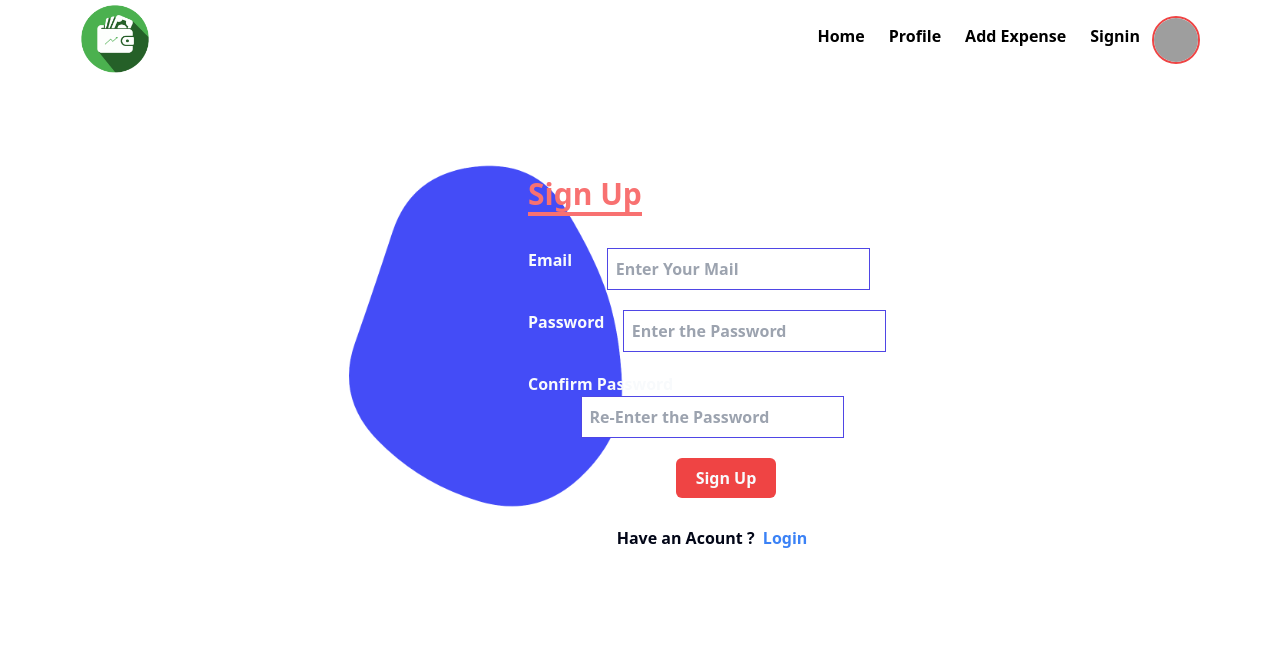
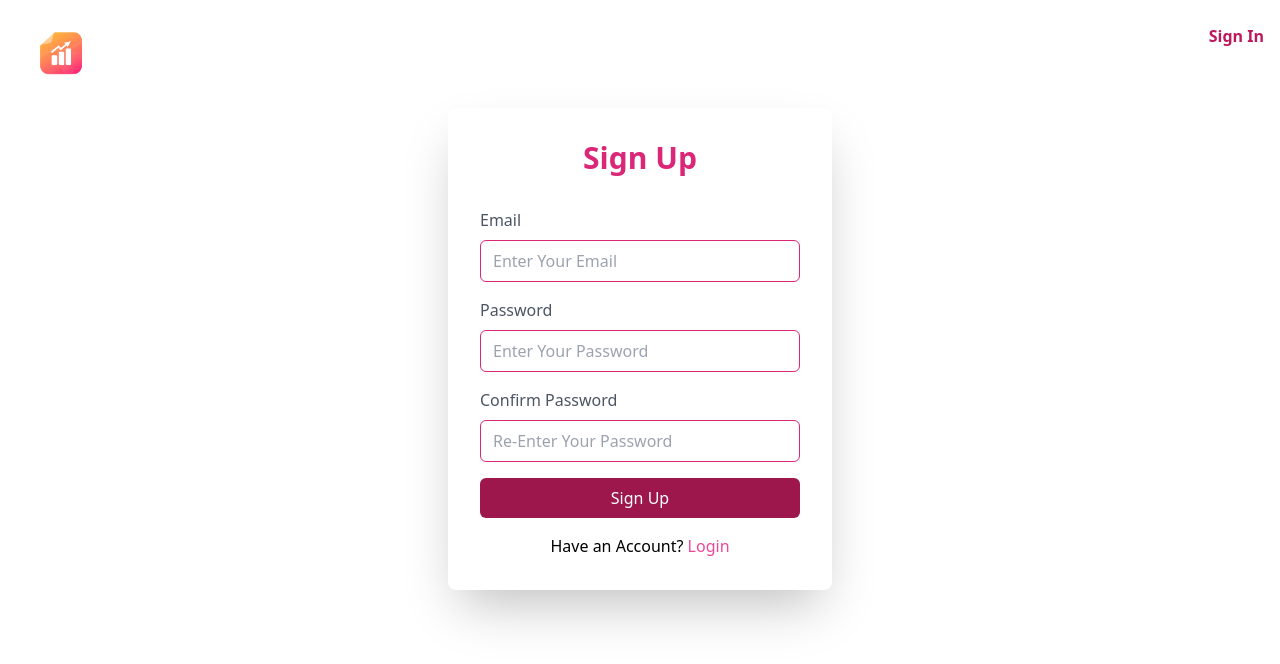
Before and after one commit to Rabbkhan/expense_tracker, a React (Vite) app: page /signup in a window 1280 px wide. Shown: the top 664 px of the page. Built offline with nearby package versions, Linux system fonts and the light colour scheme; grey boxes are pictures that could not be loaded.

Commit message:
edit and delete code

```diff
--- a/src/App.jsx
+++ b/src/App.jsx
@@ -2,32 +2,32 @@ import Login from "./auth/Login";
 import Header from "./components/Header";
 import Signup from "./auth/Signup.jsx";
 import Home from "./pages/Home";
-// import Abouts from "./pages/Abouts";
+import Abouts from "./pages/Abouts";
+import Editexpense from "./pages/Editexpense.jsx";
 import Profile from "./pages/Profile";
 import { BrowserRouter as Router, Route, Routes } from "react-router-dom";
-import { AuthContextProvider } from "./authcontext/authcontext.jsx";
 import Expense from "./pages/Expense";
 import ForgotePassoword from "./pages/ForgotePassoword";
-// import { useContext } from "react";
-// import AuthContext from "./authcontext/authcontext";
+import { useContext } from "react";
+import AuthContext from "./authcontext/authcontext";
 function App() {
-  // const authCtx = useContext(AuthContext);
+  const authCtx = useContext(AuthContext);
 
   return (
     <>
-      <AuthContextProvider>
         <Router>
           <Header />
           <Routes>
-          <Route path="/" index element={<Home />}></Route>
-            <Route path="/expense" element={<Expense />}></Route>
+          {authCtx.isLoggedIn &&<Route path="/" index element={<Home />}></Route>}
+           {authCtx.isLoggedIn && <Route path="/expense" element={<Expense />}></Route>}
+           {authCtx.isLoggedIn && <Route path="/editexpense" element={<Editexpense />}></Route>}
+           {authCtx.isLoggedIn && <Route path="/about" element={<Abouts />}></Route>}
             <Route path="/login/resetpassword" element={<ForgotePassoword />}></Route>
             <Route path="login" element={<Login />}></Route>
-            <Route path="profile" element={<Profile />}></Route>
+            {authCtx.isLoggedIn && <Route path="profile" element={<Profile />}></Route>}
             <Route path="signup" element={<Signup />}></Route>
           </Routes>
         </Router>
-      </AuthContextProvider>
     </>
   );
 }
--- a/src/auth/Login.jsx
+++ b/src/auth/Login.jsx
@@ -1,5 +1,4 @@
 import { Link, useNavigate } from "react-router-dom";
-import Bgpattern from "../assets/bg-pattern.png";
 import { useContext, useRef, useState } from "react";
 import AuthContext from "../authcontext/authcontext";
 const Login = () => {
@@ -57,57 +56,67 @@ const Login = () => {
 
 
   return (
-    <div className="text-slate-950 py-16 flex justify-around">
-      <div>
-        <img
-          className=" h-96 w-96 justify-center lg:mx-44"
-          src={Bgpattern}
-          alt=""
-        />
-      </div>
-      <div>
-        <h1 className="lg:mx-96 max-w-full absolute top-44  left-36 font-extrabold text-3xl text-s text-center max-h-screen border-b-4  border-red-400 text-red-400 ">
-          Sign In
-        </h1>
-        <form onSubmit={submitHandler} className="lg:mx-96 max-w-full absolute top-48 left-36 font-extrabold text-center my-9 max-h-screen">
-          {/* {error && <p className="text-red-500">{error}</p>} */}
-          <div className="my-5">
-            <label className="text-slate-50 float-left"
-            >Email &nbsp;</label>
+    <div className="h-auto flex justify-center items-center">
+      <div
+        className="bg-white w-full md:w-96 p-8 rounded-lg shadow-2xl relative"
+      >
+        <div className="text-center mb-8">
+          <h1 className="text-3xl font-extrabold text-pink-700">Sign In</h1>
+        </div>
+        <form onSubmit={submitHandler}>
+          <div className="mb-4">
+            <label htmlFor="email" className="block text-gray-600 mb-2">
+              Email
+            </label>
             <input
-              className="p-2 border border-indigo-600"
+              id="email"
               type="email"
+              className="w-full px-3 py-2 border border-pink-600 rounded-md"
               ref={emailInputRef}
-              placeholder="Enter Your Mail"
+              placeholder="Enter Your Email"
             />
           </div>
-          <div className="my-5">
-            <label className="text-slate-50 float-left">Password &nbsp;</label>
+          <div className="mb-4">
+            <label htmlFor="password" className="block text-gray-600 mb-2">
+              Password
+            </label>
             <input
-              className="p-2 border border-indigo-600"
+              id="password"
               type="password"
+              className="w-full px-3 py-2 border border-pink-600 rounded-md"
               ref={passwordInputRef}
-              placeholder="Enter the Password"
+              placeholder="Enter Your Password"
             />
             <span>
-              <p> <Link to='resetpassword' className="text-red-500" >Forgot Password?</Link></p>
+              <p>
+                <Link to="resetpassword" className="text-pink-600">
+                  Forgot Password?
+                </Link>
+              </p>
             </span>
           </div>
 
-          <div className="my-5 ml-7">
-            <button className="bg-red-500 text-slate-50 px-5 py-2 rounded-md" disabled={loading}>
-              {loading ? 'log in....' : 'login'}
+          <div className="mb-4 text-center">
+            <button
+              className="bg-pink-800 text-white px-4 py-2 rounded-md w-full"
+              disabled={loading}
+            >
+              {loading ? 'Logging in...' : 'Login'}
             </button>
           </div>
-          <div className=" p-2  lg:mx-20 ">
+          <div className="text-center">
             <p>
-              Dont Have an Acount ?<Link to="/Signup" className="text-blue-500">&nbsp; SignUp</Link>
+              Dont Have an Account?{" "}
+              <Link to="/Signup" className="text-pink-500">
+                Sign Up
+              </Link>
             </p>
           </div>
         </form>
       </div>
     </div>
   );
+
 };
 
 export default Login;
--- a/src/auth/Signup.jsx
+++ b/src/auth/Signup.jsx
@@ -1,5 +1,4 @@
 import { Link, useNavigate } from "react-router-dom";
-import Bgpattern from "../assets/bg-pattern.png";
 import { useState } from "react";
 
 const SignUp = () => {
@@ -17,7 +16,7 @@ const SignUp = () => {
 
     try {
       const res = await fetch(
-        "https://identitytoolkit.googleapis.com/v1/accounts:signUp?key=AIzaSyBOHmI4S1eeBK4wrP1WlGvI-JosSRP8YCQ",
+        "https://identitytoolkit.googleapis.com/v1/accounts:update?key=AIzaSyBOHmI4S1eeBK4wrP1WlGvI-JosSRP8YCQ",
         {
           method: "POST",
           body: JSON.stringify({
@@ -48,73 +47,73 @@ const SignUp = () => {
   };
 
   return (
-    <div className="text-slate-950 py-16 flex justify-around">
-      <div>
-        <img
-          className="h-96 w-96 justify-center lg:mx-44"
-          src={Bgpattern}
-          alt=""
-        />
-      </div>
-      <div>
-        <h1 className="lg:mx-96 max-w-full absolute top-44  left-36 font-extrabold text-3xl text-s text-center max-h-screen border-b-4  border-red-400 text-red-400 ">
-          Sign Up
-        </h1>
-        <form
-          onSubmit={submitHandler}
-          className="lg:mx-96 max-w-full absolute top-48 left-36 font-extrabold text-center my-9 max-h-screen"
-        >
-          {error && <p className="text-red-500">{error}</p>}
-          <div className="my-5">
-            <label className="text-slate-50  float-left">Email &nbsp;</label>
+    <div className="flex justify-center items-center h-auto ">
+      <div className="bg-white w-full md:w-96 p-8 rounded-lg shadow-2xl">
+        <div className="text-center mb-8">
+          <h1 className="text-3xl font-extrabold text-pink-600">Sign Up</h1>
+        </div>
+        <form onSubmit={submitHandler}>
+          {error && <p className="text-pink-600 mb-4 text-center">{error}</p>}
+          <div className="mb-4">
+            <label htmlFor="email" className="block text-gray-600 mb-2">
+              Email
+            </label>
             <input
-              className="p-2 border border-indigo-600"
+              id="email"
               type="email"
+              className="w-full px-3 py-2 border border-pink-600 rounded-md"
               value={email}
               onChange={(e) => setEmail(e.target.value)}
-              placeholder="Enter Your Mail"
+              placeholder="Enter Your Email"
             />
           </div>
-          <div className="my-5">
-            <label className="text-slate-50 float-left">Password &nbsp;</label>
+          <div className="mb-4">
+            <label htmlFor="password" className="block text-gray-600 mb-2">
+              Password
+            </label>
             <input
-              className="p-2 border border-indigo-600"
+              id="password"
               type="password"
+              className="w-full px-3 py-2 border border-pink-600 rounded-md"
               value={password}
               onChange={(e) => setPassword(e.target.value)}
-              placeholder="Enter the Password"
+              placeholder="Enter Your Password"
             />
           </div>
-          <div>
-            <label className=" text-slate-50 float-left">
-              Confirm Password &nbsp;
+          <div className="mb-4">
+            <label htmlFor="confirmPassword" className="block text-gray-600 mb-2">
+              Confirm Password
             </label>
             <input
-              className="p-2 border border-indigo-600"
+              id="confirmPassword"
               type="password"
+              className="w-full px-3 py-2 border border-pink-600 rounded-md"
               value={confirmpassowrd}
               onChange={(e) => setConfirmpassword(e.target.value)}
-              placeholder="Re-Enter the Password"
+              placeholder="Re-Enter Your Password"
             />
           </div>
-
-          <div className="my-5 ml-7">
+          <div className="mb-4 text-center">
             <button
-              className="bg-red-500 text-slate-50 px-5 py-2 rounded-md"
+              className="bg-pink-800 text-white px-4 py-2 rounded-md w-full"
               disabled={loading}
             >
-              {loading ? "Signin In..." : "Sign Up"}
+              {loading ? "Signing In..." : "Sign Up"}
             </button>
           </div>
-          <div className=" p-2  lg:mx-20 ">
+          <div className="text-center">
             <p>
-              Have an Acount ?<Link to="/login" className="text-blue-500">&nbsp; Login</Link>
+              Have an Account?{" "}
+              <Link to="/login" className="text-pink-500">
+                Login
+              </Link>
             </p>
           </div>
         </form>
       </div>
     </div>
   );
+
 };
 
 export default SignUp;
--- a/src/components/Header.jsx
+++ b/src/components/Header.jsx
@@ -1,50 +1,79 @@
 import { useContext } from 'react';
-import Logo from '../assets/expense_tracker.png'
-import { Link, useNavigate } from "react-router-dom";
+import Logo from '../assets/expense_tracker.png';
+import { Link, useNavigate } from 'react-router-dom';
 import AuthContext from '../authcontext/authcontext';
-// import Profile from '../pages/Profile';
 
 const Header = () => {
-  const navigator =useNavigate
-  const authCtx = useContext(AuthContext)
-  const logoutHandler = ()=>{
+  const navigator = useNavigate();
+  const authCtx = useContext(AuthContext);
+
+  const logoutHandler = () => {
     authCtx.logout();
-    navigator('/login')
-  }
-  const Key = localStorage.getItem('email')
+    navigator('/login');
+  };
+
+  const Key = localStorage.getItem('email');
+
   return (
-    <div className="bg-white-700 flex justify-between px-20">
-        <div className='my-1'> <Link to='/'><img src={Logo} width={70} alt=""/> </Link></div>
-        <div className=''>
-            <ul className='lg:flex hidden justify-center text-center lg:my-6   '>
-                <li className='font-semibold mx-3'><Link to='/'>Home</Link> </li>
-                <li className='font-semibold mx-3'><Link to='/profile'>Profile</Link></li>
-                <li className='font-semibold mx-3'><Link to='/expense'>Add Expense</Link></li>
-             {authCtx.isLoggedIn &&   <li className='font-semibold mx-3'>{Key}</li>}
-                {authCtx.isLoggedIn ? (
-            <li
-            className='font-semibold mx-3'
-
-              onClick={logoutHandler}
-            >
-              {" "}
-              <Link to="/login" >logout </Link>
+    <div className=" flex justify-between p-4">
+      <div className="my-1">
+        <Link to="/">
+          <img src={Logo} width={90} alt="Expense Tracker" />
+        </Link>
+      </div>
+      <div>
+        <ul className="lg:flex hidden justify-center text-center lg:my-2 space-x-4">
+          {authCtx.isLoggedIn && (
+            <li className="font-semibold">
+              <Link to="/" className="text-pink-700 hover:underline transition-colors duration-300">
+                Home
+              </Link>
+            </li>
+          )}
+          {authCtx.isLoggedIn && (
+            <li className="font-semibold">
+              <Link to="/about" className="text-pink-700 hover:underline transition-colors duration-300">
+                About
+              </Link>
+            </li>
+          )}
+          {authCtx.isLoggedIn && (
+            <li className="font-semibold">
+              <Link to="/profile" className="text-pink-700 hover:underline transition-colors duration-300">
+                Profile
+              </Link>
+            </li>
+          )}
+          {authCtx.isLoggedIn && (
+            <li className="font-semibold">
+              <Link to="/expense" className="text-pink-700 hover:underline transition-colors duration-300">
+                Add Expense
+              </Link>
+            </li>
+          )}
+          {authCtx.isLoggedIn && (
+            <li className="font-semibold text-pink-700">
+              {Key}
+            </li>
+          )}
+          {authCtx.isLoggedIn ? (
+            <li className="font-semibold cursor-pointer">
+              <span
+                className="text-pink-700 hover:underline transition-colors duration-300"
+                onClick={logoutHandler}
+              >
+                Logout
+              </span>
             </li>
           ) : (
-            <li className='font-semibold mx-3'>
-              <Link to={"/login"}>Signin</Link>
+            <li className="font-semibold text-pink-700 hover:underline transition-colors duration-300">
+              <Link to="/login">Sign In</Link>
             </li>
           )}
-          <ul>
-            <li className='border-2 border-red-500 rounded-3xl w-12 h-12 -my-2'><img className='rounded-full w-14 h-11' src='https://img.freepik.com/free-photo/portrait-white-man-isolated_53876-40306.jpg?size=626&ext=jpg&ga=GA1.1.386372595.1698278400&semt=ais' alt='profile'></img></li>
-          </ul>
+        </ul>
+      </div>
+    </div>
+  );
+};
 
-
-            </ul>
-        </div>
-
-           </div>
-  )
-}
-
-export default Header
+export default Header;
--- a/src/main.jsx
+++ b/src/main.jsx
@@ -1,10 +1,15 @@
 import React from 'react'
 import ReactDOM from 'react-dom/client'
 import App from './App.jsx'
+import { AuthContextProvider } from "./authcontext/authcontext.jsx";
+
 import './index.css'
 ReactDOM.createRoot(document.getElementById('root')).render(
   <React.StrictMode>
+      <AuthContextProvider>
 
     <App />
+    </AuthContextProvider>
+
   </React.StrictMode>,
 )
--- /dev/null
+++ b/src/pages/Editexpense.jsx
@@ -0,0 +1,82 @@
+import  { useState } from 'react';
+import { useLocation } from 'react-router-dom';
+
+const Editexpense = () => {
+  const location = useLocation();
+  const expenseData = location.state?.expenseData || {};
+  const [updatedAmount, setUpdatedAmount] = useState(expenseData.amount || '');
+  const [updatedDescription, setUpdatedDescription] = useState(expenseData.description || '');
+  const [updatedAddrtype, setUpdatedAddrtype] = useState(expenseData.addrtype || '');
+
+  const handleUpdateExpense = async () => {
+    const res = await fetch(
+      `https://expensetracker-d8a79-default-rtdb.firebaseio.com/userid/${expenseData.id}.json`,
+      {
+        method: "PATCH",
+        body: JSON.stringify({
+          amount: updatedAmount,
+          description: updatedDescription,
+          addrtype: updatedAddrtype,
+        }),
+        headers: {
+          "Content-Type": "application/json",
+        },
+      }
+    );
+
+    if (res.ok) {
+      alert("Successfully Updated");
+      // Redirect or perform any necessary actions after update
+    } else {
+      const data = await res.json();
+      console.error("Error updating expense: ", data.error);
+    }
+  };
+
+
+  return (
+
+    <>
+
+
+<h1 className="text-2xl font-bold text-center text-pink-700 mb-4">
+        Expense Update
+      </h1>
+      <form className="flex justify-center my-2">
+        <div className="flex items-center space-x-7">
+          <input
+            className="border border-pink-800 px-8 py-2 rounded-md"
+            type="text"
+            value={updatedAmount}
+            onChange={(e)=>setUpdatedAmount(e.target.value)}
+            placeholder="Enter amount"
+            required
+          />
+          <input
+            className="border border-pink-800 px-8 py-2 rounded-md"
+            type="text"
+            placeholder="Description"
+            value={updatedDescription}
+            onChange={(e)=>setUpdatedDescription(e.target.value)}
+            required
+          />
+          <input
+            className="border border-pink-800 px-8 py-2 rounded-md"
+            type="text"
+            placeholder="Category"
+            value={updatedAddrtype}
+            onChange={(e)=>setUpdatedAddrtype(e.target.value)}
+            required
+          />
+          <button className="bg-rose-800 text-white px-3 py-2 rounded-md" onClick={handleUpdateExpense}>
+            Update Expense
+          </button>
+        </div>
+      </form>
+
+
+    </>
+  )
+}
+
+export default Editexpense
--- a/src/pages/Expense.jsx
+++ b/src/pages/Expense.jsx
@@ -4,9 +4,8 @@ const Expense = () => {
   const [amount, setAmount] = useState("");
   const [description, setDescription] = useState("");
   const [expense, setExpense] = useState([]);
-  const [addrtype, setAddrtype] = useState([ ]);
-
-
+  const [addrtype, setAddrtype] = useState("");
+  const [editExpense, setEditExpense] = useState(null);
 
   const fetchExpenseData = async () => {
     try {
@@ -28,7 +27,6 @@ const Expense = () => {
   };
 
   useEffect(() => {
-    // Fetch data when the component mounts
     fetchExpenseData();
   }, []);
 
@@ -39,16 +37,46 @@ const Expense = () => {
       description: description,
       addrtype: addrtype,
     };
-    console.log(addrtype)
 
+    if (editExpense) {
+      // If editExpense is present, update the existing expense
+      const updatedExpenseArray = expense.map((exp) =>
+        exp === editExpense ? newExpense : exp
+
+        );
+        setExpense(updatedExpenseArray);
+        alert("Successfully Updated");
+      setEditExpense(null); // Reset editExpense after updating
+    } else {
+      // If editExpense is not present, add a new expense
+      setExpense([...expense, newExpense]);
+    }
+
+    // Clear the input fields
+    setAmount("");
+    setDescription("");
+    setAddrtype("");
+  };
+
+  const handleEdit = (selectedExpense) => {
+    // Set the selected expense for editing
+    setEditExpense(selectedExpense);
+
+    // Populate the input fields with the selected expense data
+    setAmount(selectedExpense.amount);
+    setDescription(selectedExpense.description);
+    setAddrtype(selectedExpense.addrtype);
+  };
+
+  const HandleDelete = async (selectedExpense) => {
     const res = await fetch(
       "https://expensetracker-d8a79-default-rtdb.firebaseio.com/userid.json",
       {
-        method: "POST",
+        method: "DELETE",
         body: JSON.stringify({
-          amount,
-          description,
-          addrtype: newExpense.addrtype,
+          amount: selectedExpense.amount,
+          description: selectedExpense.description,
+          addrtype: selectedExpense.addrtype,
           returnSecureToken: true,
         }),
         headers: {
@@ -57,67 +85,94 @@ const Expense = () => {
       }
     );
     if (res.ok) {
-      alert("Successfully updated");
+      alert("Successfully Deleted");
 
-      // Update the local state with the new expense
-      setExpense([...expense, newExpense]);
-
-      // Clear the input fields
-      setAmount("");
-      setDescription("");
+      window.location.reload();
     }
   };
 
   return (
     <>
-      <h1 className="text-center">Expense Adding</h1>
-      {/* ... your input fields and select box ... */}
-      <form className="flex justify-center my-2" onSubmit={Formsubmit} method="Post">
+      <h1 className="text-2xl font-bold text-center text-pink-700 mb-4">
+        Expense Adding
+      </h1>
+
+      <form
+        className="flex justify-center my-2"
+        onSubmit={Formsubmit}
+        method="post"
+      >
+        <div className="flex items-center space-x-7">
           <input
-          className="border-2 border-slate-950 px-2 mr-2"
+            className="border border-pink-800 px-16 py-2 rounded-md"
             type="text"
-          placeholder="Enter money"
+            placeholder="Enter amount"
             value={amount}
             onChange={(e) => setAmount(e.target.value)}
+            required
           />
           <input
-          className="border-2 border-slate-950 px-2 mr-2"
+            className="border border-pink-800 px-16 py-2 rounded-md"
             type="text"
             placeholder="Description"
             value={description}
             onChange={(e) => setDescription(e.target.value)}
+            required
           />
           <select
-          className="border-2 border-slate-950 px-2 mr-2"
+            className="border border-pink-800 px-16 py-2 rounded-md"
             onChange={(e) => setAddrtype(e.target.value)}
+            value={addrtype}
+            required
           >
-          <option>food</option>
-          <option>mobile</option>
-          <option>cloths</option>
+            <option value="">Select</option>
+            <option value="food">Food</option>
+            <option value="mobile">Mobile</option>
+            <option value="cloths">Cloths</option>
           </select>
-        <button className="border-2 border-slate-950 px-2 mr-2 bg-slate-950 text-slate-50 rounded-sm">
-          Add Expense
+          <button className="bg-rose-800 text-white px-3 py-2 rounded-md">
+            {editExpense ? "Update Expense" : "Add Expense"}
           </button>
+        </div>
       </form>
 
-      <table className="m-auto">
-        <thead>
-          <tr className="flex justify-center my-2 gap-40">
-            <th>Amount</th>
-            <th>Description</th>
-            <th>Category</th>
+      <div className="max-h-96 overflow-y-auto">
+        <table className="border border-collapse border-pink-800 mt-4 mx-auto">
+          <thead className="max-w-7xl">
+            <tr className="bg-rose-800 text-white text-center">
+              <th className="px-20 py-2 border">Amount</th>
+              <th className="px-20 py-2 border">Description</th>
+              <th className="px-20 py-2 border">Category</th>
+              <th className="px-20 py-2 border">Action</th>
             </tr>
           </thead>
           <tbody>
             {expense.map((expenses, index) => (
-            <tr key={index} className="flex justify-center my-2 gap-40">
-              <td>{expenses.amount}</td>
-              <td>{expenses.description}</td>
-              <td>{expenses.addrtype}</td>
+              <tr key={index} className="text-center">
+                <td className="px-20 py-2 border">{expenses.amount}</td>
+                <td className="px-20 py-2 whitespace-normal break-words max-w-xs border">
+                  {expenses.description}
+                </td>
+                <td className="px-20 py-2 border">{expenses.addrtype}</td>
+                <td className="px-20 py-2 border">
+                  <button
+                    className="mr-2 text-white bg-gray-700 rounded-full p-2"
+                    onClick={() => handleEdit(expenses)}
+                  >
+                    Edit
+                  </button>
+                  <button
+                    className="mr-2 bg-red-700 text-white rounded-full p-2"
+                    onClick={() => HandleDelete(expenses)}
+                  >
+                    Del
+                  </button>
+                </td>
               </tr>
             ))}
           </tbody>
         </table>
+      </div>
     </>
   );
 };
```
Also changed, not shown: src/pages/Abouts.jsx (+26 -5 lines), src/pages/Home.jsx (+54 -10 lines), src/assets/delete.png (added), src/assets/expense_tracker.png, src/pages/Profile.jsx (line endings or trailing spaces). Lines whose indentation alone changed are shown as unchanged.
